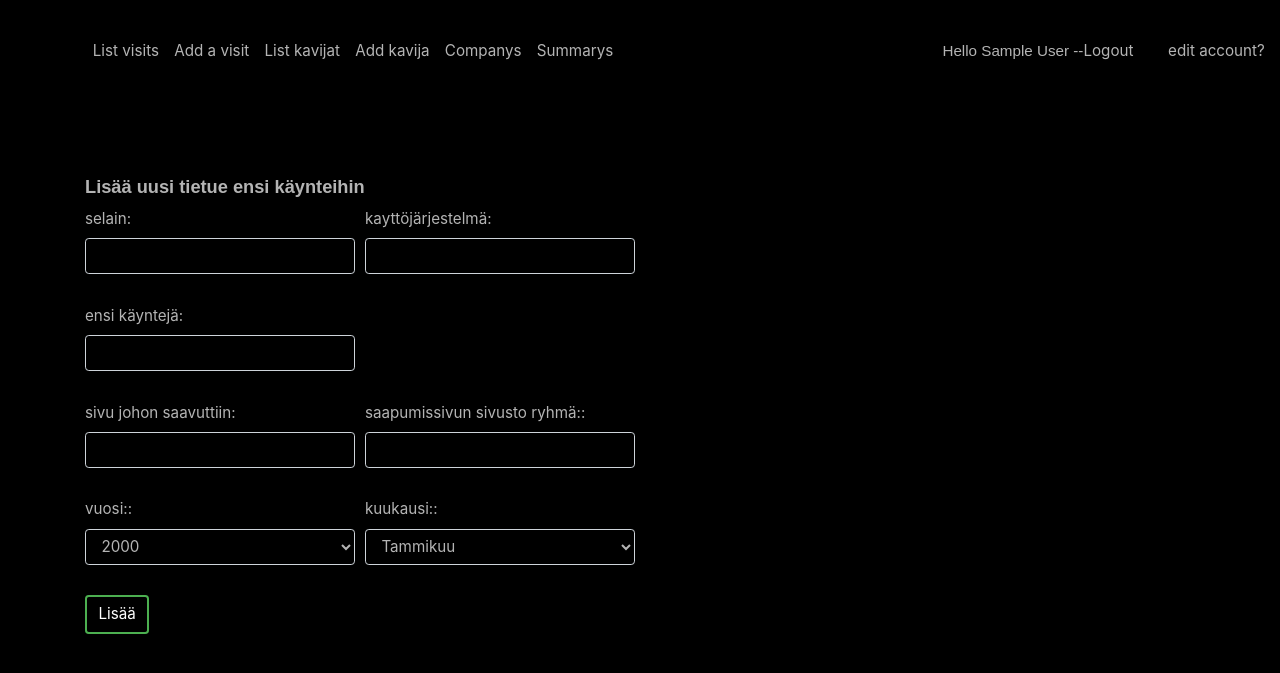
After one commit to Jhoneagle/TilastointiOhjelma, a Flask app: page /kavijat/lisaa/ in a window 1280 px wide. The commit adds this page. Shown: the top 673 px of the page. Run offline with Flask 2, Linux system fonts and the light colour scheme; a user stored in the database is signed in; tables that the repository leaves empty hold one stand-in row (values such as "Sample post"); some libraries are stand-ins or nearby versions.

Commit message:
last functions and more styling

```diff
--- a/application/auth/forms.py
+++ b/application/auth/forms.py
@@ -15,7 +15,7 @@ class RegisterForm(FlaskForm):
     address =  StringField("osoite",[validators.length(1, 1000, "lisää osoite")])
 
     username = StringField("Username",[validators.length(1, 1000, "lisää tunnus")])
-    password = PasswordField("Password",[validators.length(1, 1000, "lisää salasana")])
+    password = PasswordField("Password",[validators.length(6, 1000, "salasanan täytyy olla vähintään kuusi merkkiä")])
 
 class PersonalForm(FlaskForm):
     name =  StringField("nimi",[validators.length(1, 1000, "lisää nimi")])
@@ -25,4 +25,4 @@ class PersonalForm(FlaskForm):
     company =  StringField("yritys",[validators.length(1, 1000, "lisää yrityksen nimi")])
     address =  StringField("osoite",[validators.length(1, 1000, "lisää osoite")])
 
-    password = StringField("Password",[validators.length(1, 1000, "lisää salasana")])
+    password = StringField("Password",[validators.length(6, 1000, "salasanan täytyy olla vähintään kuusi merkkiä")])
--- /dev/null
+++ b/application/kavijat/forms.py
@@ -0,0 +1,31 @@
+from flask_wtf import FlaskForm
+from wtforms import TextField, IntegerField, SelectField, SubmitField
+from wtforms import validators, ValidationError
+
+class KayntiForm(FlaskForm):
+    selain =  TextField("selain",[validators.length(1, 1000, "lis�� selain")])
+    kayttis =  TextField("kayttöjärjestelmä",[validators.length(1, 1000, "lisaa kayttis")])
+
+    kaynnit = IntegerField("ensi käyntejä",[validators.NumberRange(0, 1000000, "Pitää olla suurempi, kuin 0")])
+    osoiteRyhma = TextField("saapumissivun sivusto ryhmä: ",[validators.length(1, 1000, "lisää ryhmä")])
+
+    tuloSivu = TextField("sivu johon saavuttiin",[validators.length(1, 1000, "lisaa jokin sivu")])
+
+    vuosi = SelectField("vuosi: ", choices = [('2000', '2000'), ('2001', '2001'), ('2002', '2002'), ('2003', '2003'), ('2004', '2004'), ('2005', '2005'),
+('2006', '2006'), ('2007', '2007'), ('2008', '2008'), ('2009', '2009'), ('2010', '2010'), ('2011', '2011'), ('2012', '2012'), ('2013', '2013'),
+('2014', '2014'), ('2015', '2015'), ('2016', '2016'), ('2017', '2017'), ('2018', '2018'), ('2019', '2019'), ('2020', '2020')])
+
+    kuukausi = SelectField("kuukausi: ", choices = [('1', 'Tammikuu'), ('2', 'Helmikuu'),('3', 'Maaliskuu'), ('4', 'Huhtikuu'),('5', 'Toukokuu'), ('6', 'Kes�kuu'),
+('7', 'Hein�kuu'), ('8', 'Elokuu'),('9', 'Syyskuu'), ('10', 'Lokakuu'),('11', 'Marraskuu'), ('12', 'Joulukuu')])
+
+class ListKayntiForm(FlaskForm):
+    vuosi = SelectField("vuosi: ", choices = [('2000', '2000'), ('2001', '2001'), ('2002', '2002'), ('2003', '2003'), ('2004', '2004'), ('2005', '2005'),
+('2006', '2006'), ('2007', '2007'), ('2008', '2008'), ('2009', '2009'), ('2010', '2010'), ('2011', '2011'), ('2012', '2012'), ('2013', '2013'),
+('2014', '2014'), ('2015', '2015'), ('2016', '2016'), ('2017', '2017'), ('2018', '2018'), ('2019', '2019'), ('2020', '2020')])
+
+    vuosi2 = SelectField("vuosi: ", choices = [('2000', '2000'), ('2001', '2001'), ('2002', '2002'), ('2003', '2003'), ('2004', '2004'), ('2005', '2005'),
+('2006', '2006'), ('2007', '2007'), ('2008', '2008'), ('2009', '2009'), ('2010', '2010'), ('2011', '2011'), ('2012', '2012'), ('2013', '2013'),
+('2014', '2014'), ('2015', '2015'), ('2016', '2016'), ('2017', '2017'), ('2018', '2018'), ('2019', '2019'), ('2020', '2020')])
+
+    kuukausi = SelectField("kuukausi: ", choices = [('1', 'Tammikuu'), ('2', 'Helmikuu'),('3', 'Maaliskuu'), ('4', 'Huhtikuu'),('5', 'Toukokuu'), ('6', 'Kesäkuu'),
+('7', 'Heinäkuu'), ('8', 'Elokuu'),('9', 'Syyskuu'), ('10', 'Lokakuu'),('11', 'Marraskuu'), ('12', 'Joulukuu')])
--- a/application/kavijat/models.py
+++ b/application/kavijat/models.py
@@ -11,9 +11,6 @@ class Kavijat(Base):
     vuosi = db.Column(db.String(144), nullable=False)
     kuukausi = db.Column(db.String(144), nullable=False)
 
-    kayttis = db.relationship("Kayttis", backref='kaivjat')
-    selain = db.relationship("Selain", backref='kaivjat')
-
     def __init__(self, kaynnit, vuosi, kuukausi):
         self.kaynnit = kaynnit
         self.vuosi = vuosi
--- a/application/kavijat/views.py
+++ b/application/kavijat/views.py
@@ -0,0 +1,81 @@
+from application import app, db
+from flask import redirect, render_template, request, url_for
+from application.kavijat.models import Kavijat
+from application.kavijat.forms import KayntiForm, ListKayntiForm
+from application.kayttis.models import Kayttis
+from application.selain.models import Selain
+from flask_login.utils import login_required, current_user
+from application.sivu.models import Sivu
+from sqlalchemy.sql import text
+
+@app.route("/kavijat/lisaa/", methods=["GET", "POST"])
+@login_required
+def kavija_lisays():
+    if request.method == 'POST':
+        form = KayntiForm(request.form)
+
+        if not form.validate():
+            return render_template("kavijat/uusiTulija.html", title="Uusia kävijöitä", form = form)
+
+        result = Sivu.query.filter_by(osoite=form.tuloSivu.data).first()
+
+        sivuId = None
+
+        if result is None:
+            s = Sivu(form.tuloSivu.data, form.osoiteRyhma.data)
+            s.account_id = current_user.id
+            db.session.add(s)
+            db.session.commit()
+
+            r = Sivu.query.filter_by(osoite=form.tuloSivu.data).first()
+            sivuId = r.id
+        else:
+            sivuId = result.id
+
+        k = Kayttis(form.kaynnit.data, form.kayttis.data)
+        selain = Selain(form.kaynnit.data, form.selain.data)
+        kavija = Kavijat(form.kaynnit.data, form.vuosi.data, form.kuukausi.data)
+        kavija.sivu_id = sivuId
+
+        db.session().add(kavija)
+        db.session().commit()
+
+        result = Kavijat.query.filter_by(sivu_id=sivuId).filter_by(kaynnit=form.kaynnit.data).filter_by(vuosi=form.vuosi.data).filter_by(kuukausi=form.kuukausi.data).first()
+        k.kavijat_id = result.id
+        selain.kavijat_id = result.id
+
+        db.session().add(k)
+        db.session().add(selain)
+        db.session().commit()
+
+        return redirect(url_for("kavijat_listaus"))
+    else:
+        return render_template("kavijat/uusiTulija.html", title="Uusia kävijöitä", form = KayntiForm())
+
+@app.route("/kavijat/listaus/", methods=["GET", "POST"])
+@login_required
+def kavijat_listaus():
+    if request.method == 'POST':
+        form = ListKayntiForm(request.form)
+        stmt = text("SELECT kavijat.id AS id, kayttis.kayttis AS kayttis, selain.selain AS selain, kavijat.kaynnit AS kaynnit, sivu.osoite AS tulosivu "+
+"FROM kavijat, selain, kayttis, sivu WHERE kavijat.id = kayttis.kavijat_id AND kavijat.id = selain.kavijat_id AND kavijat.kuukausi = :month AND kavijat.vuosi = :year "+
+"AND kavijat.sivu_id = sivu.id AND sivu.account_id = :id").params(month=form.kuukausi.data, year=form.vuosi.data, id=current_user.id)
+
+        result = db.engine.execute(stmt)
+        return render_template("kavijat/Result.html", title="Result", tulokset=result)
+    else:
+        return render_template("kavijat/List.html", title="Kävijöiden listaus", form = ListKayntiForm())
+
+@app.route("/kavijat/poisto/<kavijat_id>", methods=["POST"])
+@login_required
+def kavija_poisto(kavijat_id):
+    stmt = text("DELETE FROM kavijat WHERE id = :id").params(id=kavijat_id)
+    db.engine.execute(stmt)
+
+    stmt = text("DELETE FROM selain WHERE kavijat_id = :id").params(id=kavijat_id)
+    db.engine.execute(stmt)
+
+    stmt = text("DELETE FROM kayttis WHERE kavijat_id = :id").params(id=kavijat_id)
+    db.engine.execute(stmt)
+
+    return redirect(url_for("kavijat_listaus"))
--- a/application/kayttis/models.py
+++ b/application/kayttis/models.py
@@ -5,7 +5,7 @@ class Kayttis(Base):
 
     __tablename__ = "kayttis"
 
-    kavijat_id = db.Column(db.Integer, db.ForeignKey('kavijat.id'))
+    kavijat_id = db.Column(db.Integer, nullable=False)
 
     kaynnit = db.Column(db.Integer, nullable=False)
     kayttis = db.Column(db.String(144), nullable=False)
--- a/application/selain/models.py
+++ b/application/selain/models.py
@@ -5,7 +5,7 @@ class Selain(Base):
 
     __tablename__ = "selain"
 
-    kavijat_id = db.Column(db.Integer, db.ForeignKey('kavijat.id'))
+    kavijat_id = db.Column(db.Integer, nullable=False)
 
     kaynnit = db.Column(db.Integer, nullable=False)
     selain = db.Column(db.String(144), nullable=False)
--- /dev/null
+++ b/application/templates/kavijat/uusiTulija.html
@@ -0,0 +1,63 @@
+{% extends "layout.html" %}
+
+{% block content %}
+
+{% block body %}
+
+<h2>Lisää uusi tietue ensi käynteihin</h2>
+
+<form method="POST" action="{{ url_for('kavija_lisays') }}">
+    {{ form.hidden_tag() }}
+
+    <div class="form-row">
+        <div class="col-md-3 mb-3">
+            <div class="form-group">{{ form.selain.label }}: {{ form.selain(class="form-control") }}</div>
+            {% for error in form.selain.errors %}
+            <span style="color: red;">{{error}}</span>
+            {% endfor %}
+        </div>
+        <div class="col-md-3 mb-3">
+            <div class="form-group">{{ form.kayttis.label }}: {{ form.kayttis(class="form-control") }}</div>
+            {% for error in form.kayttis.errors %}
+            <span style="color: red;">{{error}}</span>
+            {% endfor %}
+        </div>
+    </div>
+    <div class="form-row">
+        <div class="col-md-3 mb-3">
+            <div class="form-group">{{ form.kaynnit.label }}: {{ form.kaynnit(class="form-control") }}</div>
+            {% for error in form.kaynnit.errors %}
+            <span style="color: red;">{{error}}</span>
+            {% endfor %}
+        </div>
+    </div>
+    <div class="form-row">
+        <div class="col-md-3 mb-3">
+            <div class="form-group">{{ form.tuloSivu.label }}: {{ form.tuloSivu(class="form-control") }}</div>
+            {% for error in form.tuloSivu.errors %}
+            <span style="color: red;">{{error}}</span>
+            {% endfor %}
+        </div>
+        <div class="col-md-3 mb-3">
+            <div class="form-group">{{ form.osoiteRyhma.label }}: {{ form.osoiteRyhma(class="form-control") }}</div>
+            {% for error in form.osoiteRyhma.errors %}
+            <span style="color: red;">{{error}}</span>
+            {% endfor %}
+        </div>
+    </div>
+    <div class="form-row">
+        <div class="col-md-3 mb-3">
+            <div class="form-group">{{ form.vuosi.label }}: {{ form.vuosi(class="form-control") }}</div>
+        </div>
+        <br />
+        <div class="col-md-3 mb-3">
+            <div class="form-group">{{ form.kuukausi.label }}: {{ form.kuukausi(class="form-control") }}</div>
+        </div>
+    </div>
+
+    <button type="submit" class="btn btn-primary">Lisää</button>
+</form>
+
+{% endblock %}
+
+{% endblock %}
--- a/application/templates/layout.html
+++ b/application/templates/layout.html
@@ -118,15 +118,21 @@
         /*buttonin väri */
         .btn-primary {
             background-color:transparent!important;
+            border: 2px solid #4CAF50;
+        }
+
+        .btn-primary:hover {
+            border: 2px solid #4CAF50;
+            color:#4CAF50;
         }
 
         tr.vari:hover {
-	        background-color:#fdfde2;
+	        background-color: transparent;
 	        color: #fff;
         }
 
         tr:hover {
-	        background-color:#fdfde2;
+	        background-color: transparent;
 	        color: #fff;
         }
 
@@ -153,6 +159,22 @@
             min-width: 800px;
             max-width: 1500px;
         }
+
+        .list-group-item {
+            background-color: transparent;
+        }
+
+        a {
+            color:#b4b4b4!important;
+        }
+
+        a:visited {
+            color:#b4b4b4!important;
+        }
+
+        a:hover {
+            color:white!important;
+        }
     </style>
 </head>
 
@@ -172,6 +194,12 @@
                         <a class="nav-link" href="{{ url_for('visits_form') }}">Add a visit</a>
                     </li>
                     <li class="nav-item">
+                        <a class="nav-link" href="{{ url_for('kavijat_listaus') }}">List kavijat</a>
+                    </li>
+                    <li class="nav-item">
+                        <a class="nav-link" href="{{ url_for('kavija_lisays') }}">Add kavija</a>
+                    </li>
+                    <li class="nav-item">
                         <a class="nav-link" href="{{ url_for('companys') }}">Companys</a>
                     </li>
                     <li class="nav-item">
@@ -180,7 +208,8 @@
                 </ul>
                 <div class="form-inline mt-2 mt-md-0">
                     {% if current_user.is_authenticated %}
-                    <a href="{{ url_for('auth_logout') }}">Hello {{ current_user.name }} -- Logout</a>
+                    <p>Hello {{ current_user.name }} -- </p>
+                    <a href="{{ url_for('auth_logout') }}">Logout</a>
                     <p>&emsp; &emsp;</p>
                     <a href="{{ url_for('auth_personal') }}">edit account?</a>
                     {% else %}
--- a/application/visits/views.py
+++ b/application/visits/views.py
@@ -17,7 +17,7 @@ def visits_create():
     form = VisitForm(request.form)
 
     if not form.validate():
-        return render_template("visits/new.html", form = form)
+        return render_template("visits/new.html", form = form, title="Add visit")
 
     result = Sivu.query.filter_by(osoite=form.osoite.data).first()
 
```
Also changed, not shown: application/templates/kavijat/List.html (added, +23 -0 lines), application/templates/kavijat/Result.html (added, +36 -0 lines), application/templates/yhteenveto/kavijavuosi.html (added, +20 -0 lines), application/templates/yhteenveto/kavijoita.html (added, +28 -0 lines), application/templates/yhteenveto/selaimia.html (added, +28 -0 lines), application/templates/yhteenveto/selainvuosi.html (added, +20 -0 lines), application/templates/yhteenveto/valinta.html (+7 -2 lines), application/yhteenveto/views.py (+24 -0 lines).
